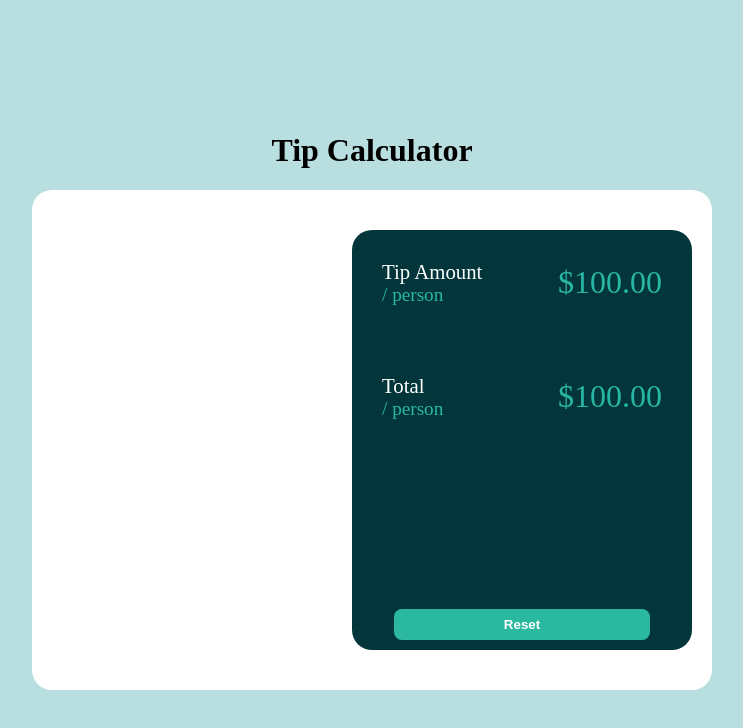
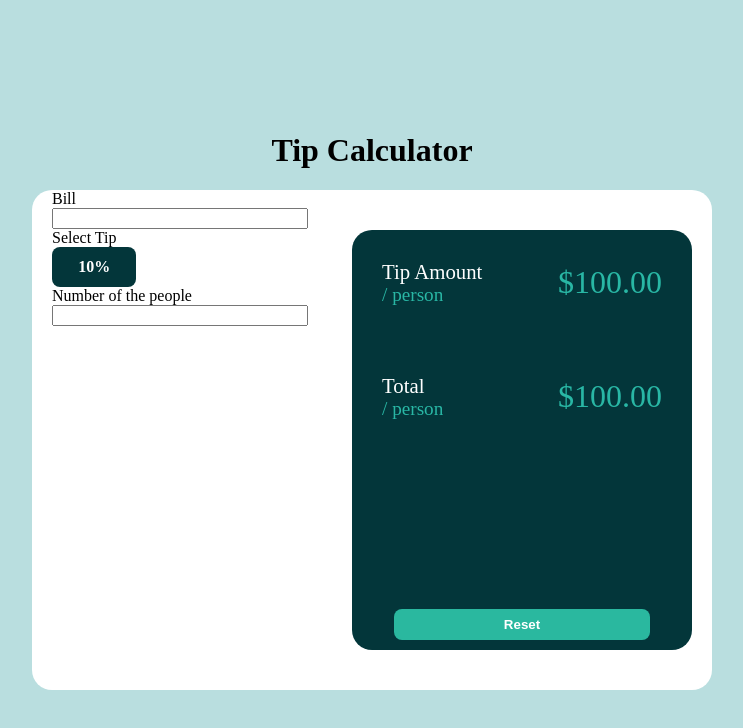
Before and after one commit to daasc/GitActions, a Vue app: page / in a window 1280 px wide. Shown: the top 728 px of the page, without its empty margins (268-1011 px from the left). Built offline with nearby package versions, Linux system fonts and the light colour scheme.

Commit message:
feat: add box

```diff
--- /dev/null
+++ b/src/components/BoxComponent.vue
@@ -0,0 +1,31 @@
+<template>
+  <div class="box">{{ number }}%</div>
+</template>
+<script>
+export default {
+  name: "BoxComponent",
+  props: {
+    number: {
+      type: Number,
+    },
+    color: {
+      type: String,
+      default: "#03363a",
+    },
+  },
+};
+</script>
+<style scoped>
+.box {
+  color: white;
+  background-color: v-bind(color);
+  width: 33%;
+  height: 40px;
+  border-radius: 8px;
+  display: flex;
+  justify-content: center;
+  flex-direction: column;
+  text-align: center;
+  font-weight: bold;
+}
+</style>
--- /dev/null
+++ b/src/components/CalculatorContainer.vue
@@ -0,0 +1,24 @@
+<template>
+  <div class="container__calculator">
+    <label for="bill">Bill</label>
+    <input type="text" id="bill" />
+    Select Tip
+    <box-component :number="10"></box-component>
+    <label for="numberPeople">Number of the people</label>
+    <input type="text" id="numberPeople" />
+  </div>
+</template>
+<script>
+import BoxComponent from "./BoxComponent.vue";
+export default {
+  components: { BoxComponent },
+  name: "CalculatorContainer",
+};
+</script>
+<style scoped>
+.container__calculator {
+  display: flex;
+  flex-direction: column;
+  width: 40%;
+}
+</style>
--- a/src/views/Calculator.vue
+++ b/src/views/Calculator.vue
@@ -2,15 +2,16 @@
   <main>
     <h1>Tip Calculator</h1>
     <section class="container">
-      <div class="container__calculator"></div>
+      <calculator-container></calculator-container>
       <result-container></result-container>
     </section>
   </main>
 </template>
 <script>
 import ResultContainer from "@/components/ResultContainer.vue";
+import CalculatorContainer from "../components/CalculatorContainer.vue";
 export default {
-  components: { ResultContainer },
+  components: { ResultContainer, CalculatorContainer },
   // eslint-disable-next-line vue/multi-word-component-names
   name: "Calculator",
 };
@@ -33,7 +34,7 @@ h1 {
   background-color: white;
   margin: 0 auto;
   border-radius: 20px;
-  flex-direction: row-reverse;
   padding: 0 20px;
+  justify-content: space-between;
 }
 </style>
```
